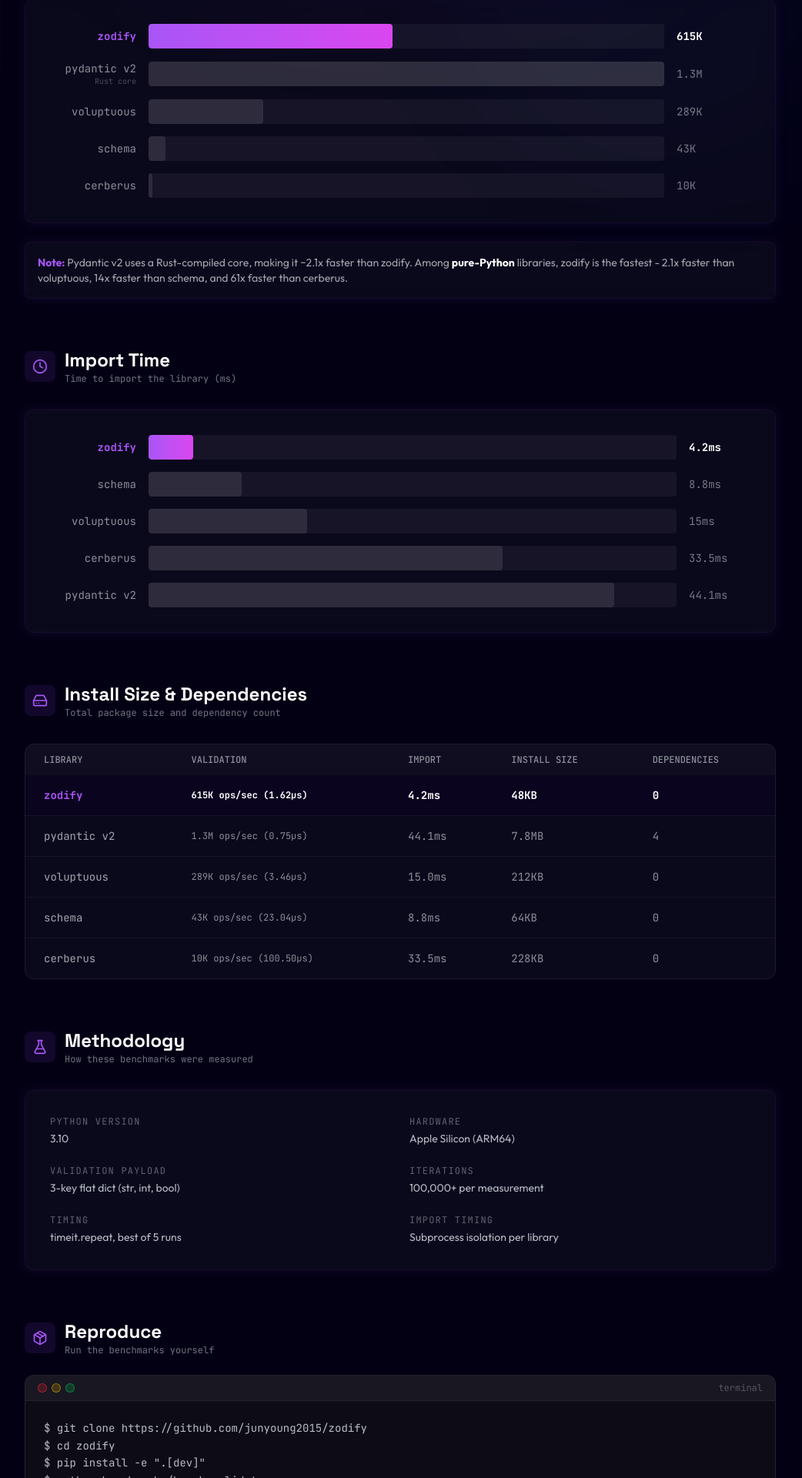
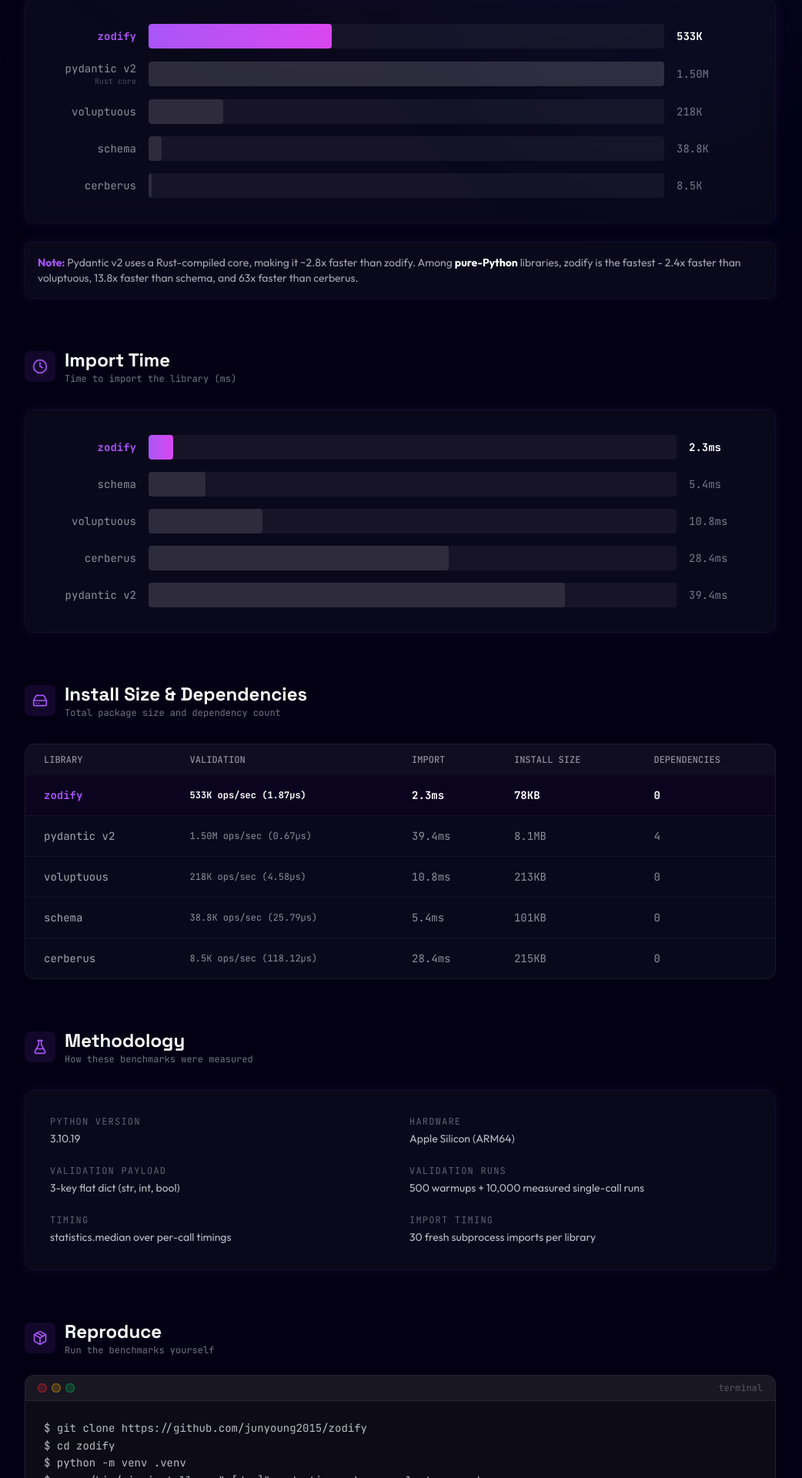
Before and after one commit to junyoung2015/zodify, a React (Vite) app in the folder site/: page /benchmarks in a window 1280 px wide. Shown: the part 560-2480 px from the top of the page at 77% size, without its empty margins (120-1162 px from the left). Built offline with nearby package versions, Linux system fonts and the light colour scheme.

Commit message:
fix(site): refresh benchmark measurements

```diff
--- a/site/src/pages/BenchmarksPage.tsx
+++ b/site/src/pages/BenchmarksPage.tsx
@@ -9,80 +9,82 @@
   ExternalLink,
 } from "lucide-react";
 
+import { SITE_LAST_UPDATED, SITE_NUMBERS } from "../siteMeta";
+
 const validationData = [
   {
     lib: "zodify",
-    ops: 615000,
-    opsLabel: "615K",
-    latency: "1.62µs",
+    ops: 533333,
+    opsLabel: "533K",
+    latency: "1.87µs",
     highlight: true,
   },
   {
     lib: "pydantic v2",
-    ops: 1300000,
-    opsLabel: "1.3M",
-    latency: "0.75µs",
+    ops: 1499251,
+    opsLabel: "1.50M",
+    latency: "0.67µs",
     highlight: false,
     note: "Rust core",
   },
   {
     lib: "voluptuous",
-    ops: 289000,
-    opsLabel: "289K",
-    latency: "3.46µs",
+    ops: 218198,
+    opsLabel: "218K",
+    latency: "4.58µs",
     highlight: false,
   },
   {
     lib: "schema",
-    ops: 43000,
-    opsLabel: "43K",
-    latency: "23.04µs",
+    ops: 38772,
+    opsLabel: "38.8K",
+    latency: "25.79µs",
     highlight: false,
   },
   {
     lib: "cerberus",
-    ops: 10000,
-    opsLabel: "10K",
-    latency: "100.50µs",
+    ops: 8466,
+    opsLabel: "8.5K",
+    latency: "118.12µs",
     highlight: false,
   },
 ];
 
 const importData = [
-  { lib: "zodify", time: 4.2, highlight: true },
-  { lib: "schema", time: 8.8, highlight: false },
-  { lib: "voluptuous", time: 15.0, highlight: false },
-  { lib: "cerberus", time: 33.5, highlight: false },
-  { lib: "pydantic v2", time: 44.1, highlight: false },
+  { lib: "zodify", time: 2.3, highlight: true },
+  { lib: "schema", time: 5.4, highlight: false },
+  { lib: "voluptuous", time: 10.8, highlight: false },
+  { lib: "cerberus", time: 28.4, highlight: false },
+  { lib: "pydantic v2", time: 39.4, highlight: false },
 ];
 
 const sizeData = [
-  { lib: "zodify", size: "48KB", sizeBytes: 48000, deps: 0, highlight: true },
-  { lib: "schema", size: "64KB", sizeBytes: 64000, deps: 0, highlight: false },
+  { lib: "zodify", size: "78KB", sizeBytes: 77962, deps: 0, highlight: true },
+  { lib: "schema", size: "101KB", sizeBytes: 100801, deps: 0, highlight: false },
   {
     lib: "voluptuous",
-    size: "212KB",
-    sizeBytes: 212000,
+    size: "213KB",
+    sizeBytes: 213121,
     deps: 0,
     highlight: false,
   },
   {
     lib: "cerberus",
-    size: "228KB",
-    sizeBytes: 228000,
+    size: "215KB",
+    sizeBytes: 215457,
     deps: 0,
     highlight: false,
   },
   {
     lib: "pydantic v2",
-    size: "7.8MB",
-    sizeBytes: 7800000,
+    size: "8.1MB",
+    sizeBytes: 8099203,
     deps: 4,
     highlight: false,
   },
 ];
 
-const maxOps = 1300000;
+const maxOps = 1500000;
 const maxImport = 50;
 
 export function BenchmarksPage() {
@@ -92,7 +94,7 @@
         <title>Benchmarks - zodify</title>
         <meta
           name='description'
-          content='Performance benchmarks comparing zodify against pydantic, voluptuous, schema, and cerberus. 615K ops/sec, 48KB installed, 4ms import time.'
+          content='Performance benchmarks comparing zodify against pydantic, voluptuous, schema, and cerberus. 533K ops/sec, 78KB installed, 2.3ms import time.'
         />
         <link rel='canonical' href='https://zodify.dev/benchmarks' />
         <script type='application/ld+json'>
@@ -105,7 +107,7 @@
                 name: "Is zodify faster than Pydantic?",
                 acceptedAnswer: {
                   "@type": "Answer",
-                  text: "No. Pydantic v2 uses a Rust-compiled core and achieves 1.3M ops/sec vs zodify's 615K ops/sec. However, zodify is the fastest pure-Python validation library - 2.1x faster than voluptuous, 14x faster than schema, and 61x faster than cerberus. zodify is also 162x smaller (48KB vs 7.8MB) and imports 10x faster (4ms vs 44ms).",
+                  text: "No. Pydantic v2 uses a Rust-compiled core and achieves about 1.50M ops/sec vs zodify's 533K ops/sec in the latest local comparison run. However, zodify is the fastest pure-Python validation library - 2.4x faster than voluptuous, 13.8x faster than schema, and 63x faster than cerberus. zodify is also about 104x smaller and imports about 17x faster than Pydantic in the latest local run.",
                 },
               },
               {
@@ -113,7 +115,7 @@
                 name: "How were these benchmarks measured?",
                 acceptedAnswer: {
                   "@type": "Answer",
-                  text: "All benchmarks use Python 3.10 on Apple Silicon (ARM64). Validation speed is measured with timeit.repeat (best of 5 runs, 100,000+ iterations per measurement) using a 3-key flat dict (str, int, bool). Import time uses subprocess isolation per library.",
+                  text: "Validation comparisons use benchmarks/comparison_bench.py on Python 3.10.19 / Apple Silicon (ARM64): 500 warmups plus 10,000 measured single-call runs on a 3-key flat dict. Import time uses 30 fresh subprocess imports per library. Install size reflects a clean wheel-based virtual environment footprint including dependencies.",
                 },
               },
               {
@@ -121,7 +123,7 @@
                 name: "Can I reproduce these benchmarks?",
                 acceptedAnswer: {
                   "@type": "Answer",
-                  text: "Yes. Clone the repo (git clone https://github.com/junyoung2015/zodify), install dev dependencies (pip install -e .[dev]), and run python benchmarks/bench_validate.py and python benchmarks/bench_import.py.",
+                  text: "Yes. Clone the repo, create a fresh virtual environment, install zodify plus the comparison libraries, then run python benchmarks/comparison_bench.py for the head-to-head validation results and python benchmarks/bench_import.py for import timings.",
                 },
               },
               {
@@ -129,7 +131,7 @@
                 name: "Why is zodify's import time so much faster?",
                 acceptedAnswer: {
                   "@type": "Answer",
-                  text: "zodify has zero dependencies and a single-file architecture (511 lines, 48KB). There is no Rust compilation, no framework initialization, and no transitive dependency loading. This gives a 4.2ms import time vs Pydantic's 44.1ms.",
+                  text: `zodify has zero dependencies and a compact Python runtime (${SITE_NUMBERS.sourceLoc} source LOC, ${SITE_NUMBERS.size} installed). There is no Rust compilation, no framework initialization, and no transitive dependency loading. This gives a ${SITE_NUMBERS.importMs} import time vs Pydantic's 39.4ms in the latest local run.`,
                 },
               },
             ],
@@ -151,17 +153,18 @@
             Benchmarks
           </h1>
           <p className='text-lg text-cyber-text/70 leading-relaxed font-light'>
-            Head-to-head performance comparison across five Python validation
-            libraries. All numbers are reproducible from the source repo.
+            Head-to-head performance comparison from the latest local run
+            across five Python validation libraries. All numbers are
+            reproducible from the source repo.
           </p>
         </div>
 
         {/* Stats Summary */}
         <div className='grid grid-cols-2 md:grid-cols-4 gap-4 mb-12'>
           {[
-            { label: "ZODIFY OPS/SEC", value: "615K" },
-            { label: "IMPORT TIME", value: "4.2ms" },
-            { label: "INSTALL SIZE", value: "48KB" },
+            { label: "ZODIFY OPS/SEC", value: "533K" },
+            { label: "IMPORT TIME", value: "2.3ms" },
+            { label: "INSTALL SIZE", value: "78KB" },
             { label: "DEPENDENCIES", value: "0" },
           ].map((stat) => (
             <div
@@ -237,10 +240,10 @@
           <div className='glass-panel rounded-lg p-4 border border-cyber-purple/20 bg-cyber-purple/5'>
             <p className='text-sm text-cyber-text/70'>
               <span className='text-cyber-purple font-bold'>Note:</span>{" "}
-              Pydantic v2 uses a Rust-compiled core, making it ~2.1x faster than
+              Pydantic v2 uses a Rust-compiled core, making it ~2.8x faster than
               zodify. Among <strong className='text-white'>pure-Python</strong>{" "}
-              libraries, zodify is the fastest - 2.1x faster than voluptuous,
-              14x faster than schema, and 61x faster than cerberus.
+              libraries, zodify is the fastest - 2.4x faster than voluptuous,
+              13.8x faster than schema, and 63x faster than cerberus.
             </p>
           </div>
         </section>
@@ -332,41 +335,41 @@
                 {[
                   {
                     lib: "zodify",
-                    ops: "615K ops/sec (1.62µs)",
-                    imp: "4.2ms",
-                    size: "48KB",
+                    ops: "533K ops/sec (1.87µs)",
+                    imp: "2.3ms",
+                    size: "78KB",
                     deps: "0",
                     highlight: true,
                   },
                   {
                     lib: "pydantic v2",
-                    ops: "1.3M ops/sec (0.75µs)",
-                    imp: "44.1ms",
-                    size: "7.8MB",
+                    ops: "1.50M ops/sec (0.67µs)",
+                    imp: "39.4ms",
+                    size: "8.1MB",
                     deps: "4",
                     highlight: false,
                   },
                   {
                     lib: "voluptuous",
-                    ops: "289K ops/sec (3.46µs)",
-                    imp: "15.0ms",
-                    size: "212KB",
+                    ops: "218K ops/sec (4.58µs)",
+                    imp: "10.8ms",
+                    size: "213KB",
                     deps: "0",
                     highlight: false,
                   },
                   {
                     lib: "schema",
-                    ops: "43K ops/sec (23.04µs)",
-                    imp: "8.8ms",
-                    size: "64KB",
+                    ops: "38.8K ops/sec (25.79µs)",
+                    imp: "5.4ms",
+                    size: "101KB",
                     deps: "0",
                     highlight: false,
                   },
                   {
                     lib: "cerberus",
-                    ops: "10K ops/sec (100.50µs)",
-                    imp: "33.5ms",
-                    size: "228KB",
+                    ops: "8.5K ops/sec (118.12µs)",
+                    imp: "28.4ms",
+                    size: "215KB",
                     deps: "0",
                     highlight: false,
                   },
@@ -426,17 +429,17 @@
           <div className='glass-panel rounded-xl p-6 md:p-8 space-y-4'>
             <div className='grid grid-cols-1 md:grid-cols-2 gap-6'>
               {[
-                { label: "Python Version", value: "3.10" },
+                { label: "Python Version", value: "3.10.19" },
                 { label: "Hardware", value: "Apple Silicon (ARM64)" },
                 {
                   label: "Validation Payload",
                   value: "3-key flat dict (str, int, bool)",
                 },
-                { label: "Iterations", value: "100,000+ per measurement" },
-                { label: "Timing", value: "timeit.repeat, best of 5 runs" },
+                { label: "Validation Runs", value: "500 warmups + 10,000 measured single-call runs" },
+                { label: "Timing", value: "statistics.median over per-call timings" },
                 {
                   label: "Import Timing",
-                  value: "Subprocess isolation per library",
+                  value: "30 fresh subprocess imports per library",
                 },
               ].map((item) => (
                 <div key={item.label} className='flex flex-col gap-1'>
@@ -483,12 +486,17 @@
               <pre className='font-mono text-sm leading-relaxed text-cyber-text/80'>
                 {`$ git clone https://github.com/junyoung2015/zodify
 $ cd zodify
-$ pip install -e ".[dev]"
-$ python benchmarks/bench_validate.py
-$ python benchmarks/bench_import.py`}
+$ python -m venv .venv
+$ .venv/bin/pip install -e ".[dev]" pydantic cerberus voluptuous schema
+$ .venv/bin/python benchmarks/comparison_bench.py
+$ .venv/bin/python benchmarks/bench_import.py`}
               </pre>
             </div>
           </div>
+          <p className='text-cyber-text/60 text-sm leading-relaxed mb-6'>
+            Install-size totals come from a clean wheel-based virtual
+            environment and may vary slightly by platform or dependency version.
+          </p>
 
           <a
             href='https://github.com/junyoung2015/zodify/tree/main/benchmarks'
@@ -520,19 +528,19 @@
             {[
               {
                 q: "Is zodify faster than Pydantic?",
-                a: "No. Pydantic v2 uses a Rust-compiled core and achieves 1.3M ops/sec vs zodify's 615K ops/sec. However, zodify is the fastest pure-Python validation library \u2014 2.1x faster than voluptuous, 14x faster than schema, and 61x faster than cerberus. zodify is also 162x smaller (48KB vs 7.8MB) and imports 10x faster (4ms vs 44ms).",
+                a: "No. Pydantic v2 uses a Rust-compiled core and achieves about 1.50M ops/sec vs zodify's 533K ops/sec in the latest local comparison run. However, zodify is the fastest pure-Python validation library \u2014 2.4x faster than voluptuous, 13.8x faster than schema, and 63x faster than cerberus. zodify is also about 104x smaller and imports about 17x faster than Pydantic in the latest local run.",
               },
               {
                 q: "How were these benchmarks measured?",
-                a: "All benchmarks use Python 3.10 on Apple Silicon (ARM64). Validation speed is measured with timeit.repeat (best of 5 runs, 100,000+ iterations per measurement) using a 3-key flat dict (str, int, bool). Import time uses subprocess isolation per library to avoid cross-contamination.",
+                a: "Validation comparisons use benchmarks/comparison_bench.py on Python 3.10.19 / Apple Silicon (ARM64): 500 warmups plus 10,000 measured single-call runs on a 3-key flat dict. Import time uses 30 fresh subprocess imports per library. Install size reflects a clean wheel-based virtual environment footprint including dependencies.",
               },
               {
                 q: "Can I reproduce these benchmarks?",
-                a: "Yes. Clone the repo (git clone https://github.com/junyoung2015/zodify), install dev dependencies (pip install -e .[dev]), and run python benchmarks/bench_validate.py and python benchmarks/bench_import.py. All source code is in the benchmarks/ directory.",
+                a: "Yes. Clone the repo, create a fresh virtual environment, install zodify plus the comparison libraries, then run python benchmarks/comparison_bench.py for the head-to-head validation results and python benchmarks/bench_import.py for import timings. All source code is in the benchmarks/ directory.",
               },
               {
                 q: "Why is zodify's import time so much faster?",
-                a: "zodify has zero dependencies and a single-file architecture (511 lines, 48KB). There is no Rust compilation, no framework initialization, and no transitive dependency loading. This gives a 4.2ms import time vs Pydantic's 44.1ms \u2014 a 10x difference.",
+                a: `zodify has zero dependencies and a compact Python runtime (${SITE_NUMBERS.sourceLoc} source LOC, ${SITE_NUMBERS.size} installed). There is no Rust compilation, no framework initialization, and no transitive dependency loading. This gives a ${SITE_NUMBERS.importMs} import time vs Pydantic's 39.4ms \u2014 about a 17x difference.`,
               },
             ].map((item, i) => (
               <details
@@ -555,7 +563,7 @@
 
         {/* Last Updated */}
         <div className='text-center text-xs font-mono text-cyber-text/30'>
-          Last updated: March 5, 2026
+          Last updated: {SITE_LAST_UPDATED}
         </div>
       </motion.div>
     </div>
```
